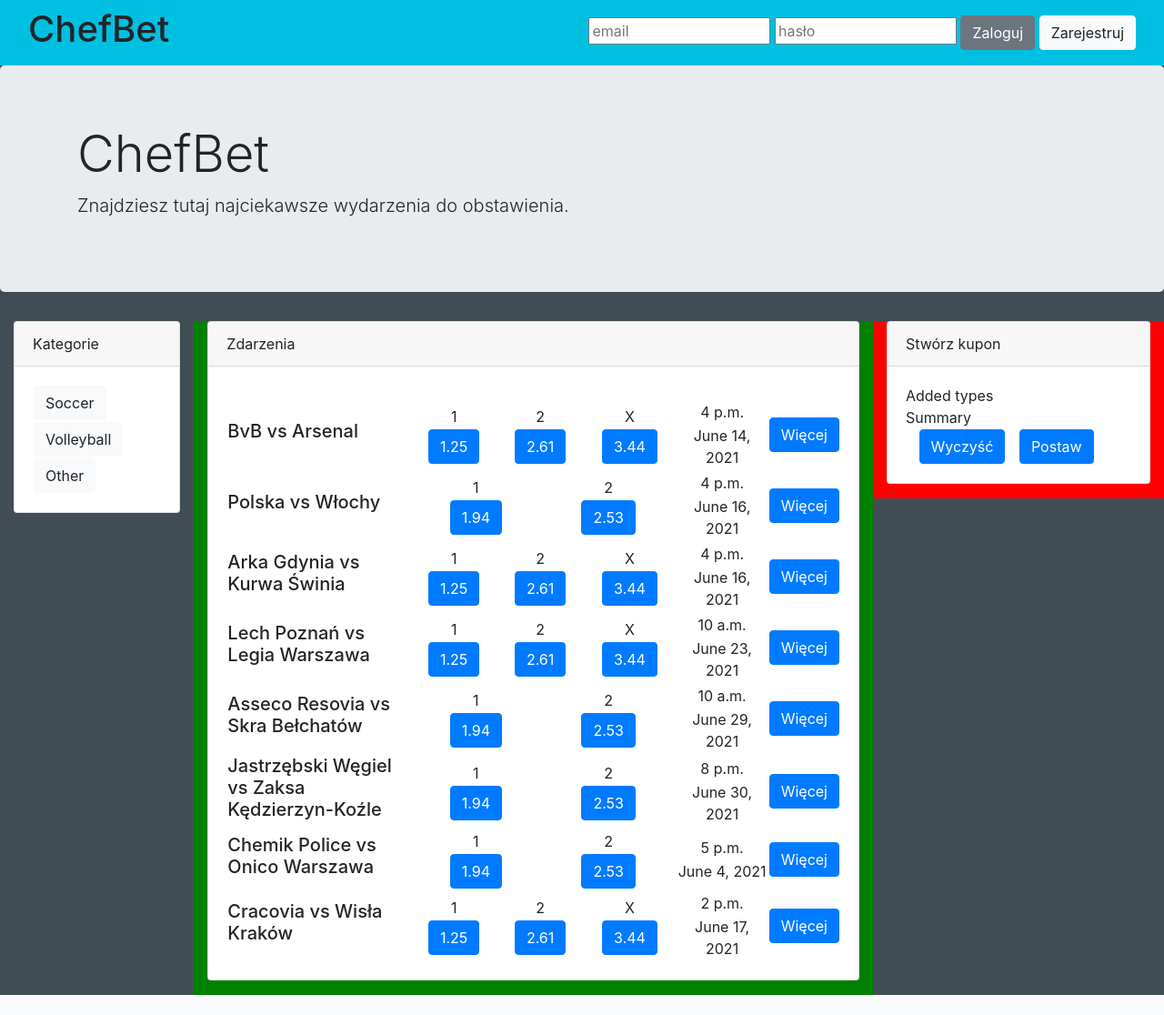
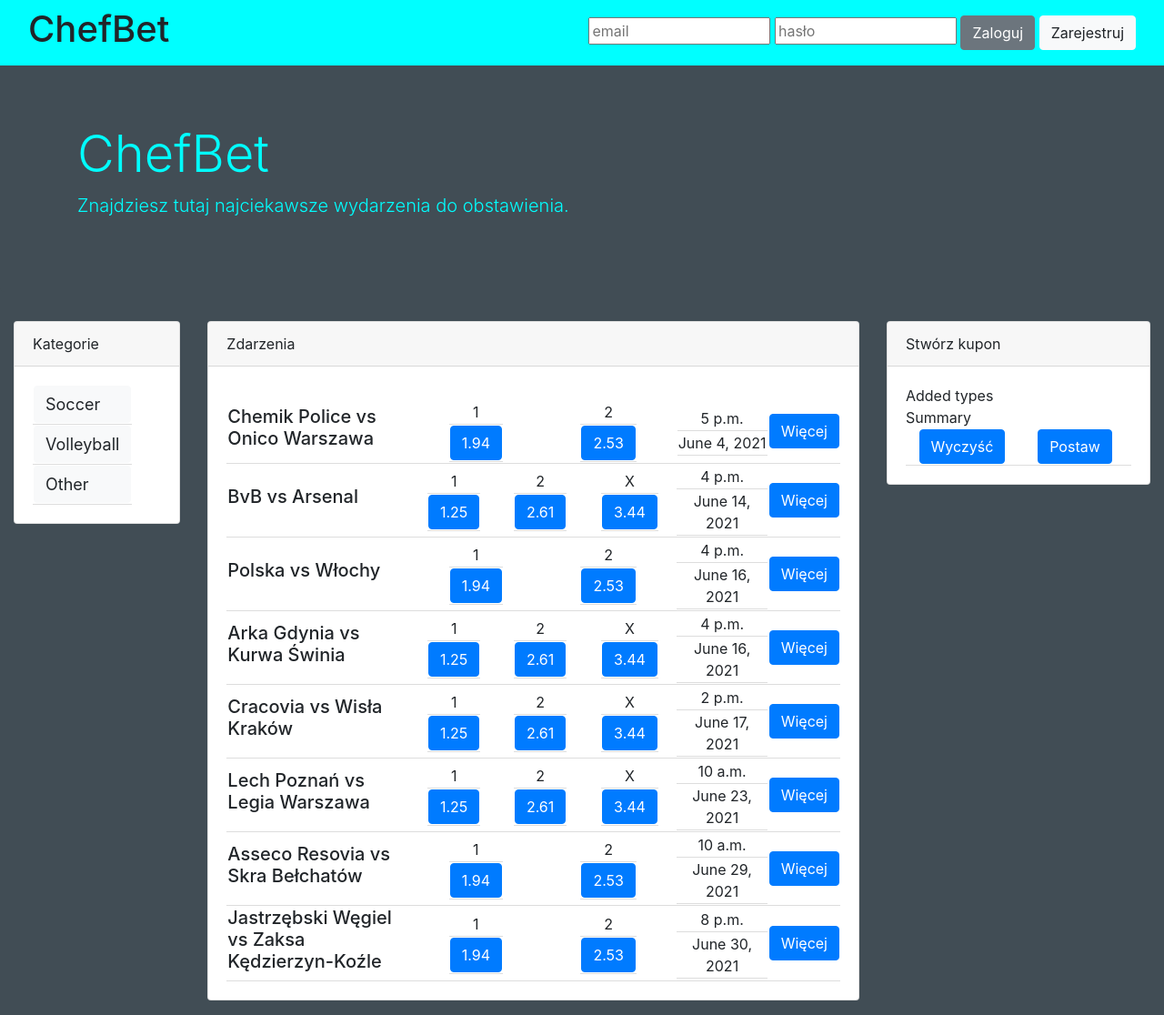
Before and after one commit to OperatorKodu/ChefBet, a Django app: page / in a window 1280 px wide. Shown: the whole page at 91% size. Before the commit the page ends 1094 px from the top, so only its background shows below. Run offline with Django 3.2, Linux system fonts and the light colour scheme; data comes from the database, SQL or seed files in the repository; both versions use the stored data as it was after the commit; some libraries are stand-ins or nearby versions.

Commit message:
Strona główna - ciąg dalszy

```diff
--- /dev/null
+++ b/mysite/main/static/main/style.css
@@ -0,0 +1,21 @@
+.jumbotron {
+    background-color: #414d55;
+    color: aqua;
+}
+.navbar {
+    background-color: aqua;
+}
+.td-center {
+    text-align: center;
+}
+tr {
+    border-bottom: 1px solid #ddd;
+}
+.event-tr {
+    padding: 20px;
+}
+.btn-category {
+    width: 100%;
+    text-align: left;
+    font-size: 18px;
+}
--- a/mysite/main/templates/main/index.html
+++ b/mysite/main/templates/main/index.html
@@ -5,6 +5,7 @@
     <title>ChefBet</title>
     <link rel="stylesheet" href="https://stackpath.bootstrapcdn.com/bootstrap/4.4.1/css/bootstrap.min.css"
           integrity="sha384-Vkoo8x4CGsO3+Hhxv8T/Q5PaXtkKtu6ug5TOeNV6gBiFeWPGFN9MuhOf23Q9Ifjh" crossorigin="anonymous"/>
+    <link rel="stylesheet" type="text/css" href=" {% static 'main/style.css' %}">
     <script src="https://code.jquery.com/jquery-3.4.1.slim.min.js"
             integrity="sha384-J6qa4849blE2+poT4WnyKhv5vZF5SrPo0iEjwBvKU7imGFAV0wwj1yYfoRSJoZ+n"
             crossorigin="anonymous"></script>
@@ -19,7 +20,7 @@
 
 <body style="background-color: #414d55">
 
-<nav class="navbar navbar-default" role="navigation" style="background-color: #00c0e2">
+<nav class="navbar navbar-default" role="navigation">
     <div class="container-fluid">
         <div class="navbar-header">
             <h1>ChefBet</h1>
@@ -53,7 +54,7 @@
                         {% for category in category_set %}
                             <tr>
                                 <td><a href="#">
-                                    <button class="btn btn-light">{{ category.name }}</button>
+                                    <button class="btn btn-light btn-category">{{ category.name }}</button>
                                 </a></td>
                             </tr>
                         {% endfor %}
@@ -61,10 +62,10 @@
                 </div>
             </div>
         </div>
-        <div class="col-lg-7" id="main-content-container" style="height: max-content; background-color: green">
+        <div class="col-lg-7" id="main-content-container">
             {% include "./main.html" %}
         </div>
-        <div class="col-lg-3" id="coupon-container" style="height: max-content; background-color: red">
+        <div class="col-lg-3" id="coupon-container">
             <div class="card mb-3">
                 <div class="card-header">
                     Stwórz kupon
@@ -80,7 +81,7 @@
                         <table width="100%">
                             <tbody>
                                 <tr>
-                                    <td width="50%" class="td-center" style="text-align: center"><button class="btn btn-primary">Wyczyść</button></td>
+                                    <td width="50%" class="td-center"><button class="btn btn-primary">Wyczyść</button></td>
                                     <td width="50%" class="td-center"><button class="btn btn-primary">Postaw</button></td>
                                 </tr>
                             </tbody>
--- a/mysite/main/templates/main/main.html
+++ b/mysite/main/templates/main/main.html
@@ -3,10 +3,10 @@
         Zdarzenia
     </div>
     <div class="card-body">
-        <table class="table" id="events_table" style="width: 100%">
+        <table class="table events-table" style="width: 100%">
         <tbody class="table-striped">
             {% for event in event_set %}
-            <tr>
+            <tr class="event-tr">
             <table style="width: 100%">
                 <td width="30%">
                     <h5>{{ event.host }} vs {{ event.guest }}</h5>
@@ -14,15 +14,15 @@
                 {% for type, odds in event.types.Wynik.items %}
                 <td width="*">
                     <table style="margin-left: auto; margin-right: auto">
-                        <tr><td style="text-align: center">{{ type }}</td></tr>
-                        <tr><td style="text-align: center"><button class="btn btn-primary">{{ odds }}</button></td></tr>
+                        <tr><td class="td-center">{{ type }}</td></tr>
+                        <tr><td class="td-center"><button class="btn btn-primary">{{ odds }}</button></td></tr>
                     </table>
                 </td>
                 {% endfor %}
                     <td width="15%">
                         <table style="margin-left: auto; margin-right: auto">
-                            <tr><td style="text-align: center">{{ event.datetime.time }}</td></tr>
-                            <tr><td style="text-align: center">{{ event.datetime.date }}</td></tr>
+                            <tr><td class="td-center">{{ event.datetime.time }}</td></tr>
+                            <tr><td class="td-center">{{ event.datetime.date }}</td></tr>
                         </table>
                     </td>
             <td width="1">
--- a/mysite/main/views.py
+++ b/mysite/main/views.py
@@ -5,7 +5,7 @@ from .models import Category, Event
 
 def index(request):
     category_set = Category.objects.all()
-    event_set = Event.objects.all()
+    event_set = Event.objects.order_by('datetime')
     template = loader.get_template('main/index.html')
     context = {
         'category_set': category_set,
```
Also changed, not shown: mysite/db.sqlite3.
